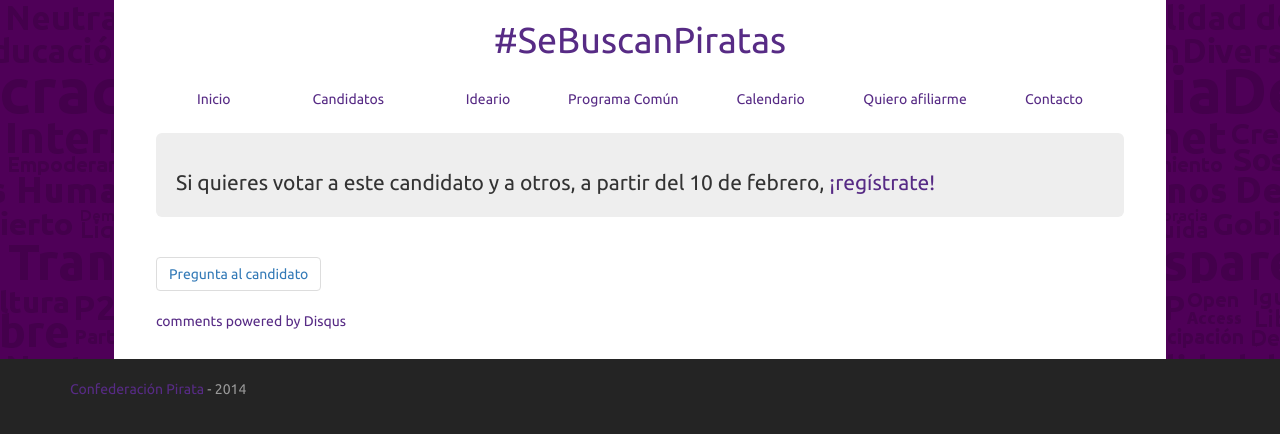
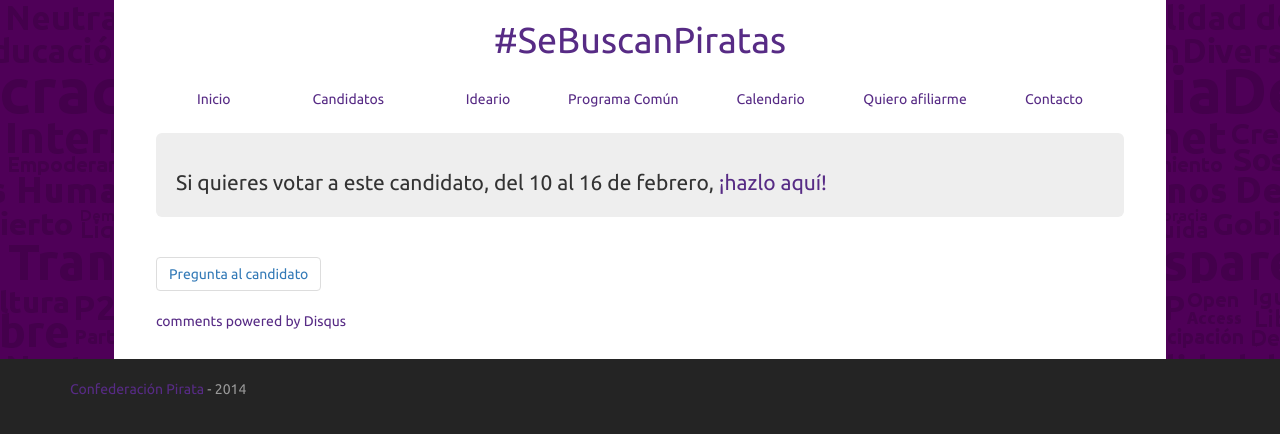
Before and after one commit to confederacion-pirata/bandera, a Django app: template meme/templates/candidate_page.html in a window 1280 px wide. Shown: the part 200-634 px from the top of the page. Run offline with Django 3.2, Linux system fonts and the light colour scheme; the template is opened without the code that fills it, so the values that code supplies are empty; parts of the project's set-up code (start-up, migrations or seed data) failed here and were passed over; some libraries are stand-ins or nearby versions.

Commit message:
Updating descriptions.

```diff
--- a/meme/templates/candidate_page.html
+++ b/meme/templates/candidate_page.html
@@ -11,7 +11,7 @@
 {% endif %}
 <h2>{{c.supporter.name}}</h2>
 <em><h4>{{c.supporter.region}}</h4></em>
-<p>Si quieres votar a este candidato y a otros, a partir del 10 de febrero, <a href="http://piratas2014.eu/">¡reg&iacute;strate!</a></p>
+<p>Si quieres votar a este candidato, del 10 al 16 de febrero, <a href="https://agora.confederacionpirata.org">¡hazlo aquí!</a></p>
 {% if c.photo %}
 </div>
 <div class="col-sm-4 photo">
```
